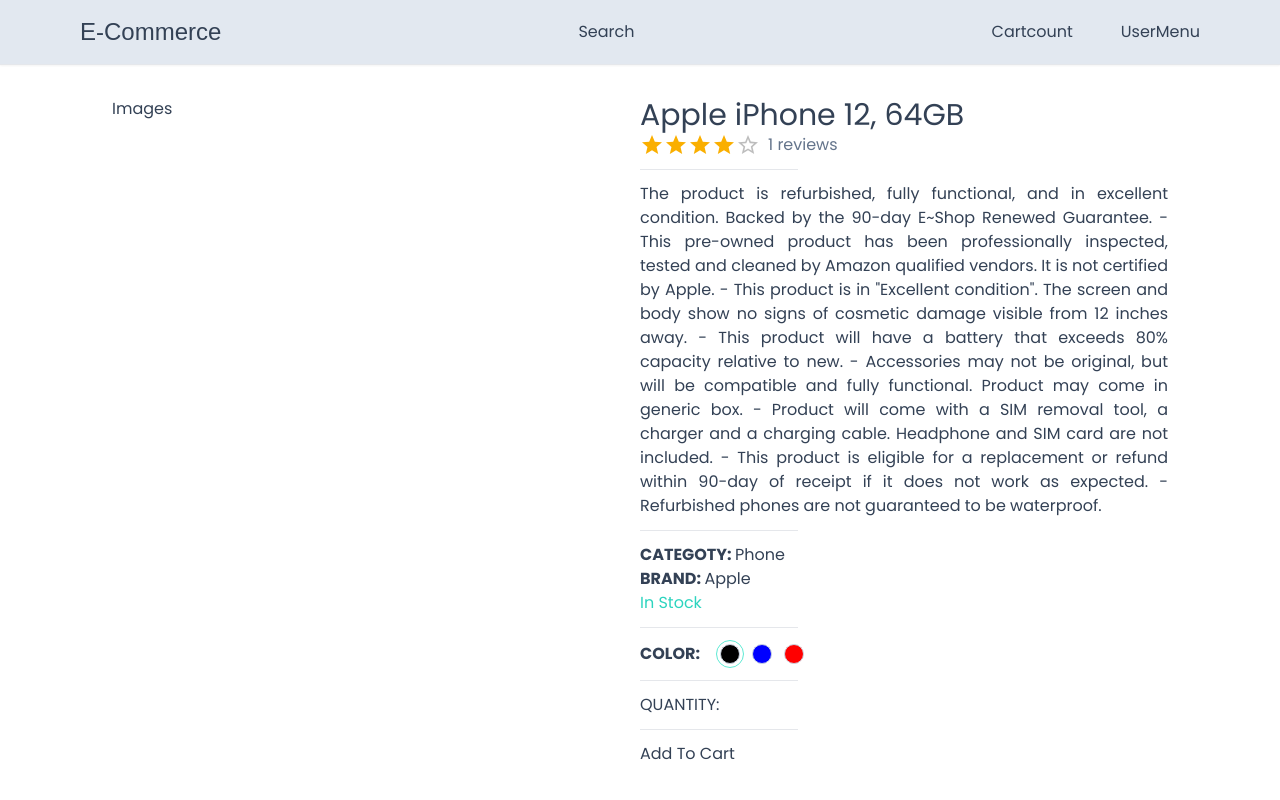
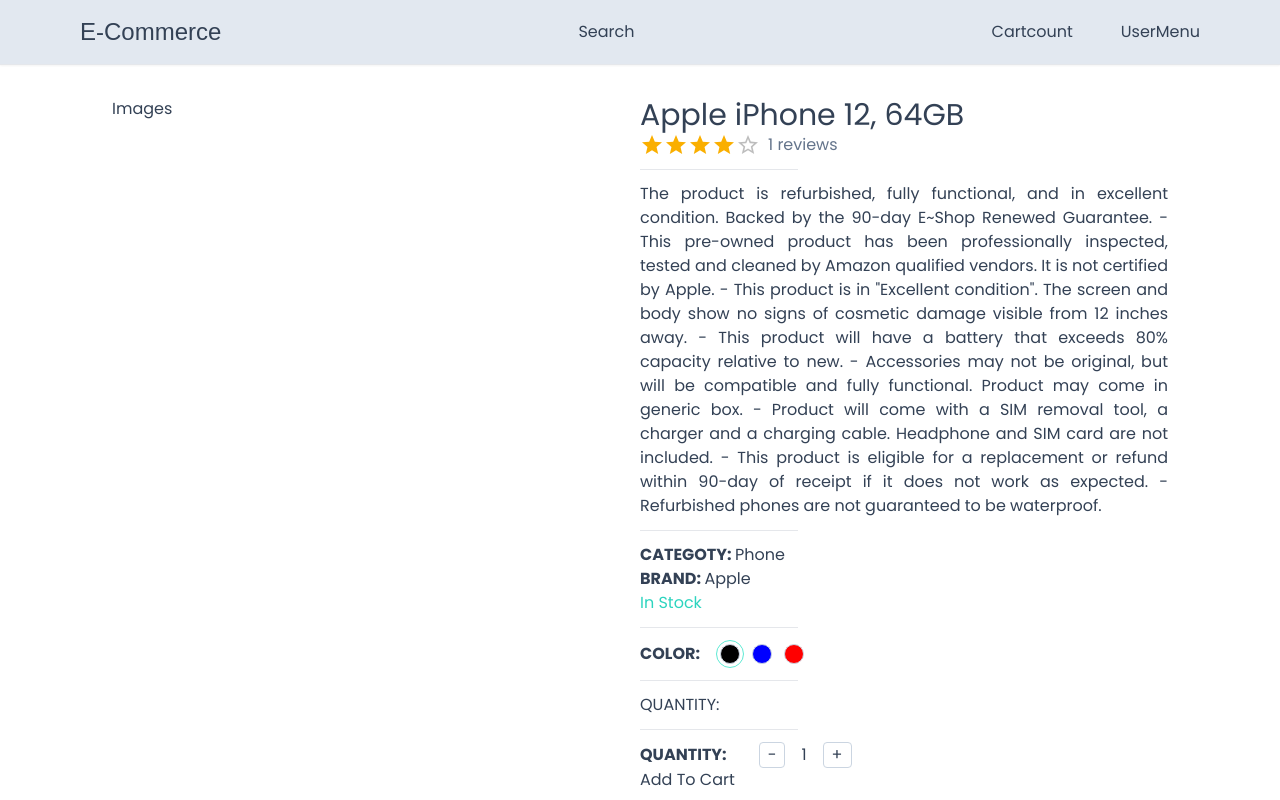
Before and after one commit to Ella-1/E-Shop, a Next.js app: page /product/1 in a window 1280 px wide. Shown: the top 800 px of the page. Built offline with nearby package versions, Linux system fonts and the light colour scheme; a web font is replaced by a local one.

Commit message:
add to cart

```diff
--- a/app/components/products/setColors.tsx
+++ b/app/components/products/setColors.tsx
@@ -22,7 +22,10 @@ const SetColors: React.FC<SetColorProps> = ({
         <div className="flex gap-1">
             {images.map((image) => {
            return (
-            <div className={`h-7 w-7 rounded-full border-teal-300 flex items-center justify-center ${cartProduct.selectedImg.color === image.color? 'border-[1.5px]' : 'border-none'}`}>
+            <div
+            key={image.color}
+            onClick={() => {handColorSelect(image)}}
+            className={`h-7 w-7 rounded-full border-teal-300 flex items-center justify-center ${cartProduct.selectedImg.color === image.color? 'border-[1.5px]' : 'border-none'}`}>
                 <div style={{background: image.colorCode}} className="h-5 w-5 rounded-full border-[1.2px] border-slate-300 cursor-pointer"></div>
 
             </div>
--- /dev/null
+++ b/app/components/products/setQuantity.tsx
@@ -0,0 +1,32 @@
+"use client"
+import React from 'react'
+import { CartProductTypes } from '@/app/product/[prouctid]/ProductDetails'
+import exp from 'constants';
+
+interface SetQtyProps {
+    cartCounter? : boolean;
+    cartProduct: CartProductTypes;
+    handleQtyIncrease: () => void;
+    handleQtyDecrese: () => void;
+}
+
+const btnStyles ='border-[1.2px] border-slate-300 px-2 rounded  '
+const SetQuantity: React.FC<SetQtyProps> = ({
+    cartProduct, cartCounter , handleQtyDecrese, handleQtyIncrease
+}) =>{
+  return (
+    <div className='flex gap-8 items-center'>
+        {cartCounter? null : <div className='font-semibold'>QUANTITY: </div>}
+
+    <div className='flex gap-4 items-center text-base'>
+    <div className={btnStyles} onClick={handleQtyDecrese}>-</div>
+    <div>{cartProduct.quantity}</div>
+    <div className={btnStyles} onClick={handleQtyIncrease}>+</div>
+
+    </div>
+
+    </div>
+  )
+}
+
+export default SetQuantity;
--- a/app/product/[prouctid]/ProductDetails.tsx
+++ b/app/product/[prouctid]/ProductDetails.tsx
@@ -2,6 +2,7 @@
 import { Rating } from "@mui/material";
 import React, { useCallback, useState } from "react";
 import SetColors from "@/app/components/products/setColors";
+import SetQuantity from "@/app/components/products/setQuantity";
 
 
 interface ProductDetailsProps {
@@ -38,7 +39,15 @@ const ProductDetails: React.FC<ProductDetailsProps> = ({ product }) => {
     price: product.price,
   });
 
-  const handColorSelect = useCallback((value: selectedImgType) => {}, [cartProduct.selectedImg])
+  const handleQtyIncrease = useCallback(() => {},[])
+  const handleQtyDecrease = useCallback(() => {},[])
+
+  const handColorSelect = useCallback((value:  selectedImgType) => {
+    setCartProduct((prev) => {
+      return { ...prev,  selectedImg: value };
+    });
+  }, [cartProduct.selectedImg]);
+
 
   // function for breaking lines
   const Horizontal = () => {
@@ -92,6 +101,7 @@ const ProductDetails: React.FC<ProductDetailsProps> = ({ product }) => {
         <Horizontal />
         <div>QUANTITY: </div>
         <Horizontal />
+        <SetQuantity  cartProduct={cartProduct} handleQtyIncrease={handleQtyIncrease} handleQtyDecrese={handleQtyDecrease} />
         <div>Add To Cart</div>
       </div>
     </div>
```
